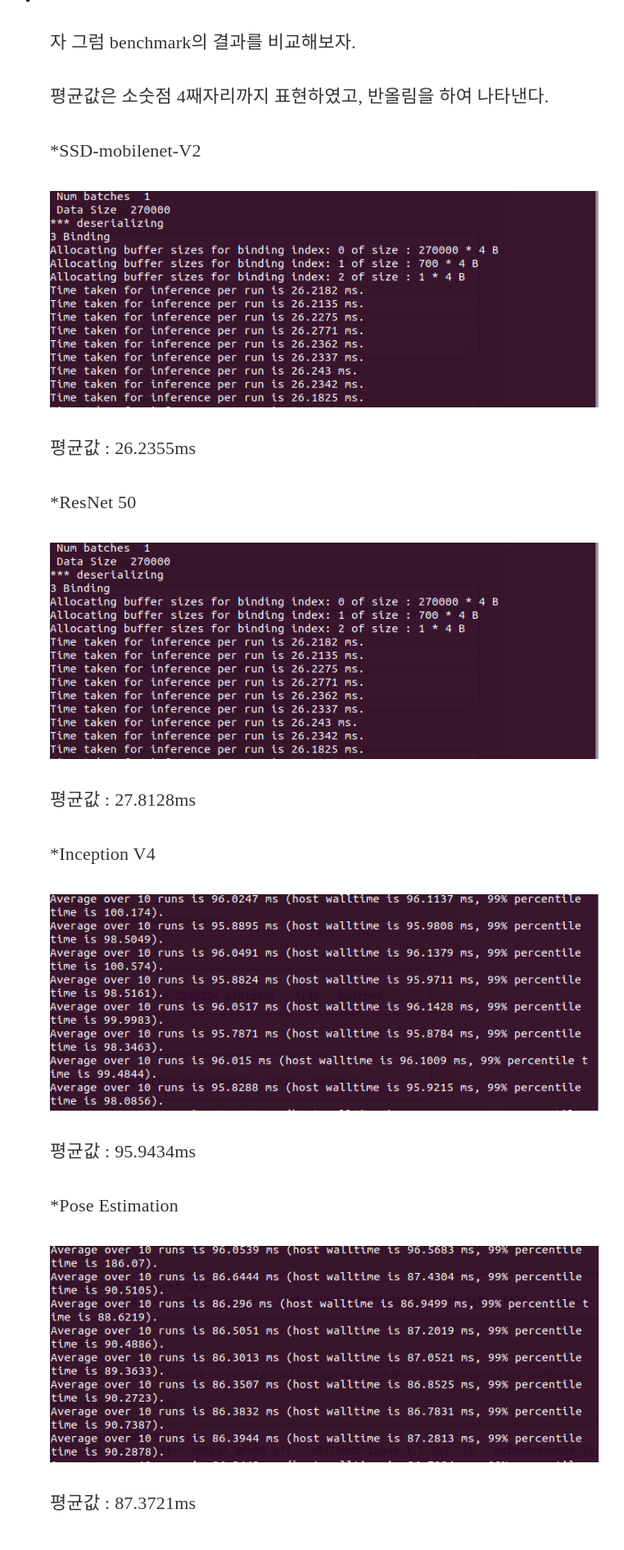
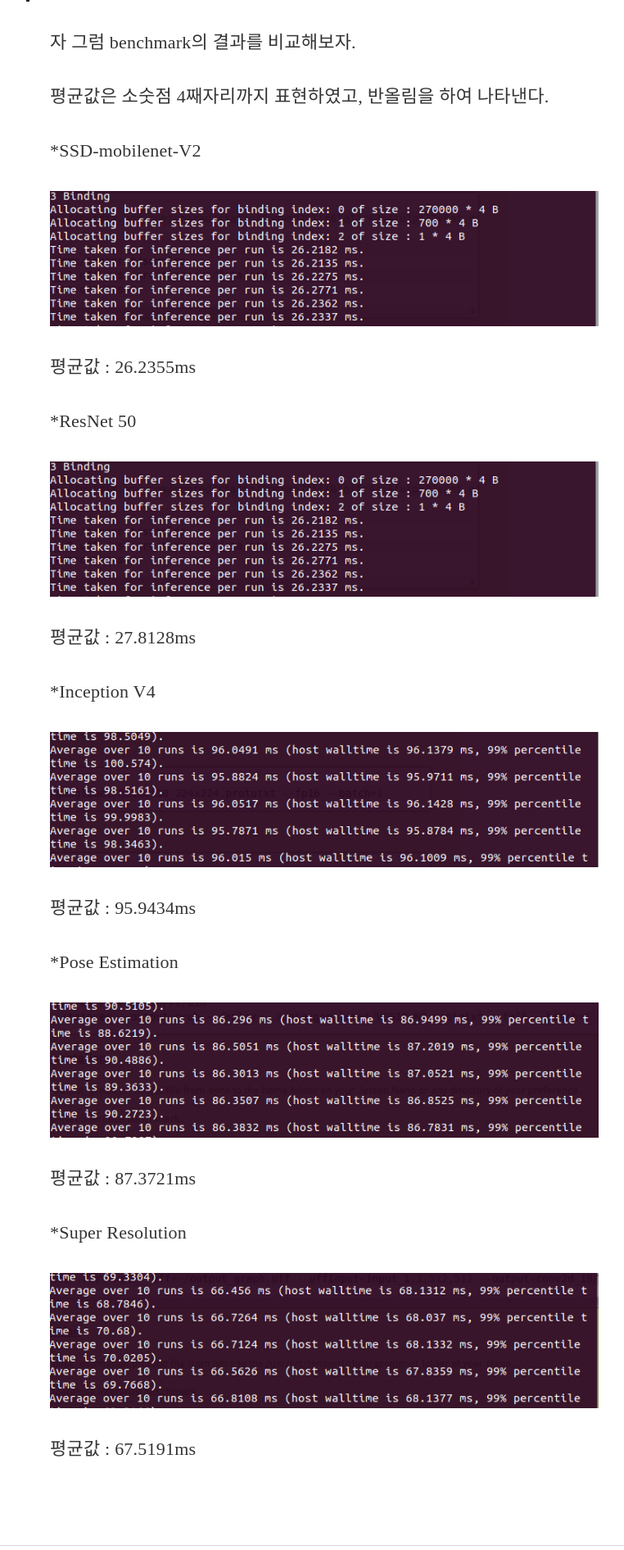
Before and after one commit to vincentchan/mickey, a Jekyll site: the page built from _posts/2019-06-27-jetsonnano02.markdown, in a window 1280 px wide. Shown: the part 4185-6076 px from the top of the page at 82% size, without its empty margins (244-1006 px from the left). Built offline with Jekyll 4.4.1, drawn with Linux system fonts in a browser that asks for light colours; nearby versions of some CDN libraries; some web fonts are replaced; comment, search, counter and statistics services are not loaded.

```diff
--- a/_posts/2019-06-27-jetsonnano02.markdown
+++ b/_posts/2019-06-27-jetsonnano02.markdown
@@ -99,21 +99,21 @@
 평균값은 소숫점 4째자리까지 표현하였고, 반올림을 하여 나타낸다.
 
 *SSD-mobilenet-V2
-<div class="img img--fullContainer img--8xLeading" style="background-image: url({{ site.baseurl_posts_img }}SSD-Mobilenet-V2.png);"></div>
+<div class="img img--fullContainer img--5xLeading" style="background-image: url({{ site.baseurl_posts_img }}SSD-Mobilenet-V2.png);"></div>
 평균값 : 26.2355ms
 
 *ResNet 50
-<div class="img img--fullContainer img--8xLeading" style="background-image: url({{ site.baseurl_posts_img }}SSD-Mobilenet-V2.png);"></div>
+<div class="img img--fullContainer img--5xLeading" style="background-image: url({{ site.baseurl_posts_img }}SSD-Mobilenet-V2.png);"></div>
 평균값 : 27.8128ms
 
 *Inception V4
-<div class="img img--fullContainer img--8xLeading" style="background-image: url({{ site.baseurl_posts_img }}Inception_V4.png);"></div>
+<div class="img img--fullContainer img--5xLeading" style="background-image: url({{ site.baseurl_posts_img }}Inception_V4.png);"></div>
 평균값 : 95.9434ms
 
 *Pose Estimation
-<div class="img img--fullContainer img--8xLeading" style="background-image: url({{ site.baseurl_posts_img }}Pose_Estimation.png);"></div>
+<div class="img img--fullContainer img--5xLeading" style="background-image: url({{ site.baseurl_posts_img }}Pose_Estimation.png);"></div>
 평균값 : 87.3721ms
 
 *Super Resolution
-<div class="img img--fullContainer img--8xLeading" style="background-image: url({{ site.baseurl_posts_img }}Super_Resolution.png);"></div>
+<div class="img img--fullContainer img--5xLeading" style="background-image: url({{ site.baseurl_posts_img }}Super_Resolution.png);"></div>
 평균값 : 67.5191ms
```
